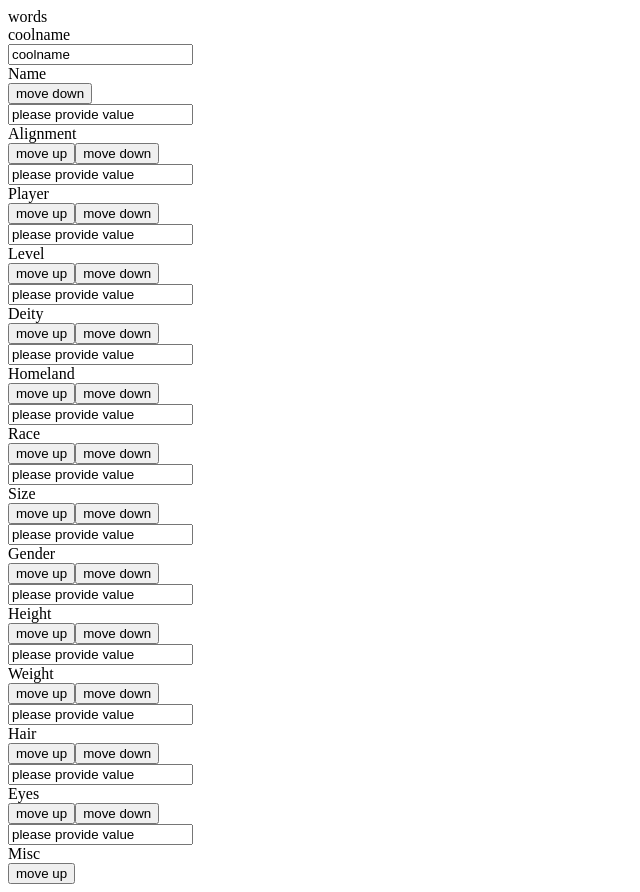
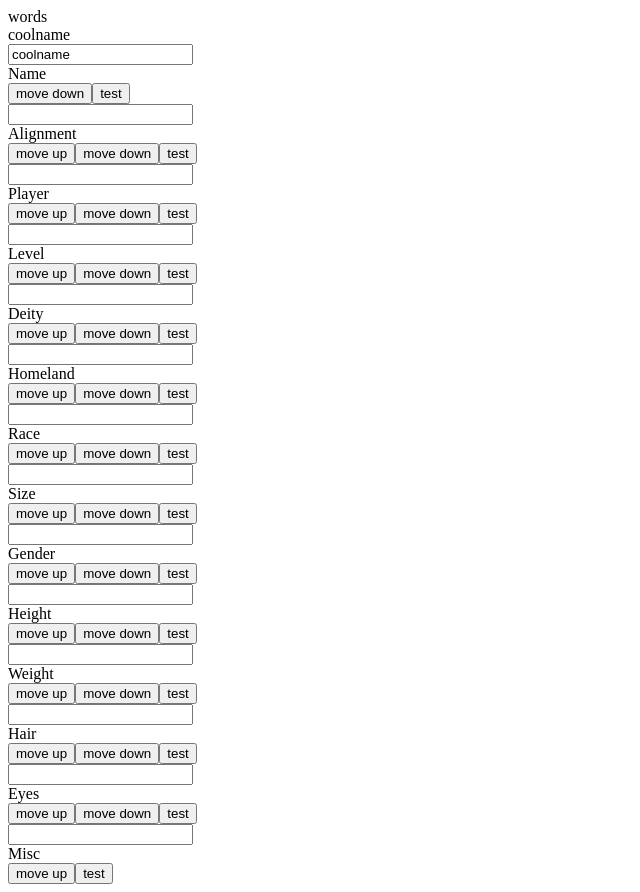
Before and after one commit to HBMattoon/pfcs, a React (Create React App) app in the folder client/: page / in a window 1280 px wide. Shown: the whole page, without its empty margins (0-640 px from the left). Built offline with nearby package versions, Linux system fonts and the light colour scheme; the HTML template or start-up script is replaced by a standard one.

Commit message:
fix some issues with state not updating on flavor component and add reorganiztion functionality

```diff
--- a/client/src/components/char_sheet/charflavor/CharFlavMore.jsx
+++ b/client/src/components/char_sheet/charflavor/CharFlavMore.jsx
@@ -25,12 +25,15 @@ class CharFlavMore extends React.Component {
         { title: 'misc', show: true },
       ]
     }
+    this.movePosition = this.movePosition.bind(this)
   }
 
-  // componentDidMount() {
-  //   this.setState({
-  //     flavObj: this.props.flavobj,
-  //   });
+  componentDidMount() {
+    console.log(this.state.flavorPositions)
+  }
+
+  // componentWillUpdate() {
+  //   console.log('updating!')
   // }
 
   movePosition(position, direction){
@@ -41,10 +44,11 @@ class CharFlavMore extends React.Component {
     if (position !== bounds) {
       let newPositions = this.state.flavorPositions.slice();
       let temp = newPositions[position];
-      newPositions[position] = newPositions[position - 1];
-      newPositions[position - 1] = temp;
+      newPositions[position] = newPositions[position - dirVal];
+      newPositions[position - dirVal] = temp;
 
       const func = () => {
+        console.log('moving ', direction, dirVal )
         console.log(newPositions);
         this.setState({
           flavorPositions: newPositions
@@ -64,6 +68,7 @@ class CharFlavMore extends React.Component {
   }
 
   flavorPackage(key, position) {
+    //console.log(key)
     const title = key.charAt(0).toUpperCase() + key.slice(1);
     const result = {
       title,
@@ -73,7 +78,7 @@ class CharFlavMore extends React.Component {
       moveUp: this.movePosition(position, 'up'),
       moveDown: this.movePosition(position, 'down'),
     };
-
+    //console.log(result.title)
     return result;
   }
 
@@ -81,8 +86,9 @@ class CharFlavMore extends React.Component {
     let counter = 0;
     const flavPos = this.state.flavorPositions;
     return flavPos.map(item => {
+      //console.log(item.title)
       let result = ( <Flavor className="" key={counter} propsPackage={this.flavorPackage(item.title, counter)} /> )
-      console.log(counter)
+      //console.log(counter)
       counter++;
       return result;
     });
--- a/client/src/components/char_sheet/charflavor/Flavor.jsx
+++ b/client/src/components/char_sheet/charflavor/Flavor.jsx
@@ -14,14 +14,37 @@ class Flavor extends React.Component {
   componentDidMount() {
     const { propsPackage } = this.props;
     this.setState({
-      value: (propsPackage.value || 'please provide value'),
+      value: (propsPackage.value || ''),
       lock: (propsPackage.lock || false),
       title: (propsPackage.title || 'no title provided'),
     });
+
+    //console.log('updating flavor')
+  }
+
+  componentDidUpdate(prevProps){
+    const {propsPackage} = this.props
+    if(this.checkPropsDiff(prevProps.propsPackage, propsPackage)){
+      this.setState({
+        value: (propsPackage.value || ''),
+        lock: (propsPackage.lock || false),
+        title: (propsPackage.title || 'no title provided'),
+      });
+    }
+
+  }
+
+  checkPropsDiff(prevProps, newProps) {
+    if(prevProps.title !== newProps.title || prevProps.value !== newProps.value || prevProps.lock !== newProps.lock){
+      return true;
+    } else {
+      return false;
+    }
   }
 
   flavorEditorCheck() {
     const { lock, value } = this.state;
+    //const { lock, value } = this.props.propsPackage
     if (lock) {
       return (
         <div className="flavor-value-lock">{value}</div>
@@ -40,6 +63,7 @@ class Flavor extends React.Component {
   }
 
   updateValue(e) {
+    //console.log(e.target.value)
     this.setState({
       value: e.target.value,
     });
@@ -48,6 +72,7 @@ class Flavor extends React.Component {
   updateStateWithValue() {
     const { propsPackage } = this.props;
     const { value } = this.state;
+
     if (propsPackage.value !== value) {
       propsPackage.updater(value);
     }
@@ -56,23 +81,29 @@ class Flavor extends React.Component {
   getButtons() {
     const { propsPackage } = this.props;
     let result = [];
-    console.log('ping')
-    console.log(propsPackage.moveUp)
     if(propsPackage.moveUp !== undefined) {
       result.push(
-        <button>move up</button>
+        <button key='up' onClick={() => propsPackage.moveUp()}>move up</button>
       )
     }
     if(propsPackage.moveDown !== undefined) {
       result.push(
-        <button>move down</button>
+        <button key='down' onClick={() => propsPackage.moveDown()}>move down</button>
       )
     }
     return result;
   }
 
+  //FOR TESTING PURPOSES
+  // printState(){
+  //   console.log('state is: ')
+  //   console.log(this.state)
+  //   console.log('\n props is: ')
+  //   console.log(this.props.propsPackage)
+  // }
+
   render() {
-    const { title } = this.state;
+    const { title } = this.props.propsPackage;
     return (
       <div className="flavor-item">
         <div className="flavor-input">
@@ -84,6 +115,7 @@ class Flavor extends React.Component {
         </div>
         <div className="flavor-buttons">
           {this.getButtons()}
+          <button onClick={() => this.printState()}>test</button>
         </div>
       </div>
     );
```
Also changed, not shown: 1 other file (tests, documents, lock files or other folders).
